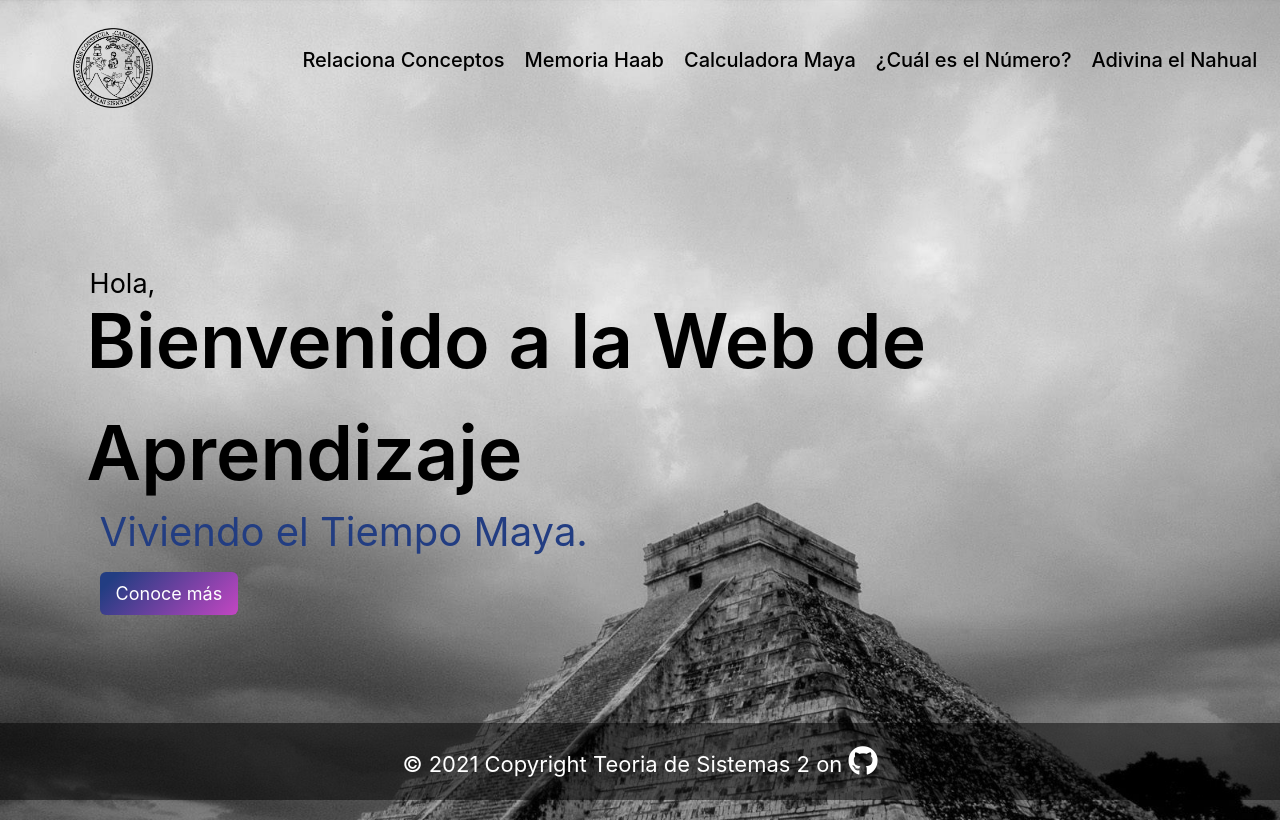
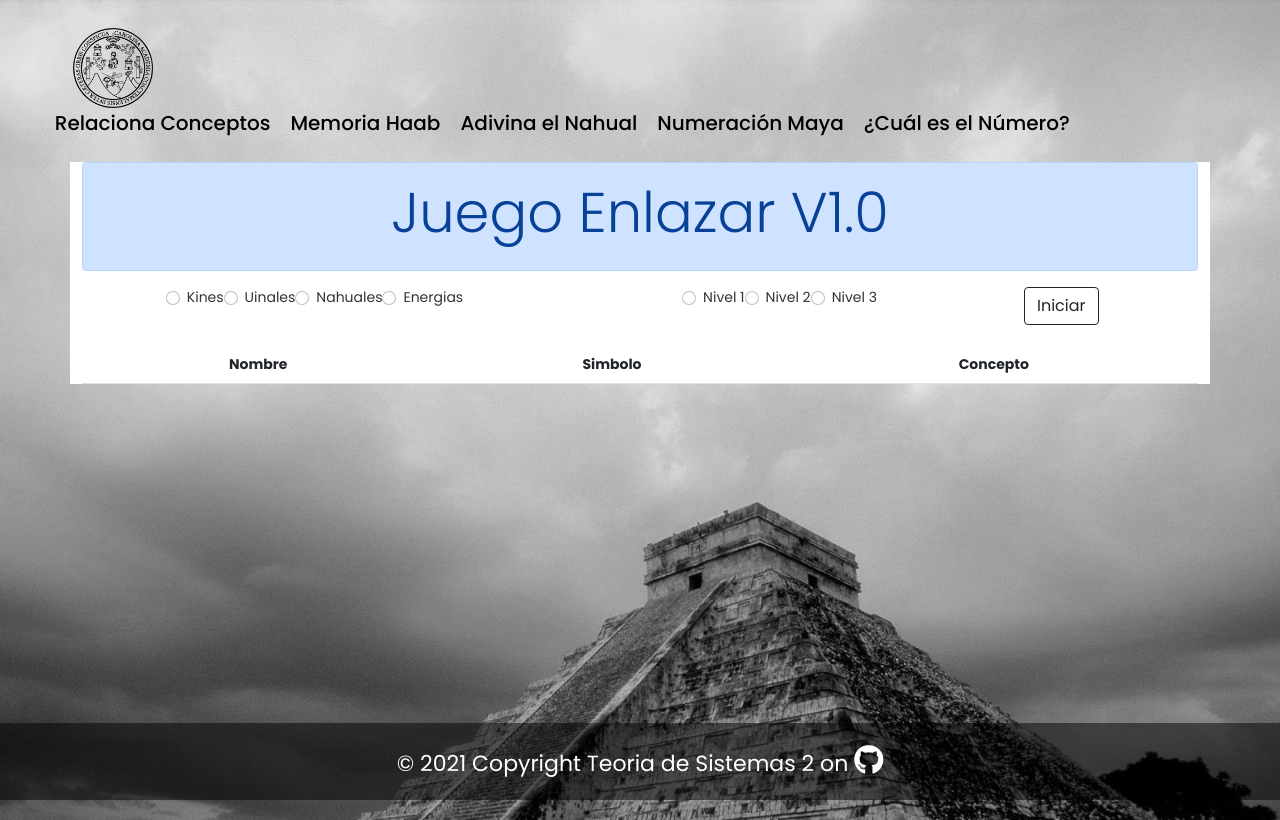
Before and after one commit to leohasa/JuegoMaya, an Angular app: page /juegoEnlazar in a window 1280 px wide. Built offline with nearby package versions, Linux system fonts and the light colour scheme.

Commit message:
Uniendo juegos

```diff
--- a/src/app/app-routing.module.ts
+++ b/src/app/app-routing.module.ts
@@ -5,13 +5,17 @@ import { CalcComponent } from './mathematics/calc/calc.component';
 import { MathematicsComponent } from './mathematics/mathematics.component';
 import { NumeracionComponent } from './mathematics/numeracion/numeracion.component';
 import { MemoryGameComponent } from './components/memory-game/memory-game.component';
+import { BodyGeneralComponent } from './body-general/body-general.component';
+import { AdivinadorComponent } from './adivinador/adivinador.component';
 
 const routes: Routes = [
+    { path: '', component: BodyGeneralComponent },
     { path: 'math', component: MathematicsComponent },
     { path: 'math/num', component: NumeracionComponent },
     { path: 'math/calc', component: CalcComponent },
     { path: 'juegoEnlazar', component: JuegoEnlaceComponent },
     { path: 'memory', component: MemoryGameComponent },
+    { path: 'adivina', component: AdivinadorComponent }
 ];
 
 @NgModule({
--- a/src/app/app.component.html
+++ b/src/app/app.component.html
@@ -1,3 +1,3 @@
 <app-navbar></app-navbar>
-<app-body-general></app-body-general>
+<router-outlet></router-outlet>
 <app-footer-general></app-footer-general>
--- a/src/app/components/memory-game/memory-game.component.html
+++ b/src/app/components/memory-game/memory-game.component.html
@@ -1,4 +1,4 @@
-<div class="container-lg">
+<div class="container">
     <div class="row px-2">
         <div class="row p-2 d-flex align-items-center">
             <div class="col title d-flex align-items-center">
--- a/src/app/footer-general/footer-general.component.ts
+++ b/src/app/footer-general/footer-general.component.ts
@@ -3,6 +3,7 @@ import { Component, OnInit } from '@angular/core';
 @Component({
   selector: 'app-footer-general',
   template: `
+  <br><br><br><br>
 <footer class="text-center text-white fixed-bottom" >
       <!-- Copyright -->
       <div class="text-center text-white p-3" id="copyright">
--- a/src/app/juegoEnlace/juegoEnlace.component.html
+++ b/src/app/juegoEnlace/juegoEnlace.component.html
@@ -1,92 +1,154 @@
+<div class="container">
     <div class="alert alert-primary" role="alert">
-  <h1 class="display-4" style="text-align: center;">Juego Enlazar V1.0</h1>
+        <h1 class="display-4" style="text-align: center">Juego Enlazar V1.0</h1>
     </div>
 
     <div class="container">
         <div class="row">
             <div class="col">
-
-        <div style="justify-content: center;display: flex;">
+                <div class="d-flex justify-content-center">
                     <div class="form-check">
-            <input class="form-check-input" name="radio2" type="radio" id="kines" (change)="tipoDatos('kines')">
+                        <input
+                            class="form-check-input"
+                            name="radio2"
+                            type="radio"
+                            id="kines"
+                            (change)="tipoDatos('kines')"
+                        />
                         <label class="form-check-label" for="flexRadioDefault1">
                             Kines
                         </label>
                     </div>
                     <div class="form-check">
-            <input class="form-check-input" name="radio2" type="radio" id="kines" (change)="tipoDatos('uinales')">
+                        <input
+                            class="form-check-input"
+                            name="radio2"
+                            type="radio"
+                            id="kines"
+                            (change)="tipoDatos('uinales')"
+                        />
                         <label class="form-check-label" for="flexRadioDefault1">
                             Uinales
                         </label>
                     </div>
                     <div class="form-check">
-            <input class="form-check-input" name="radio2" type="radio" id="kines" (change)="tipoDatos('nahuales')">
+                        <input
+                            class="form-check-input"
+                            name="radio2"
+                            type="radio"
+                            id="kines"
+                            (change)="tipoDatos('nahuales')"
+                        />
                         <label class="form-check-label" for="flexRadioDefault1">
                             Nahuales
                         </label>
                     </div>
                     <div class="form-check">
-            <input class="form-check-input" name="radio2" type="radio" id="energias" (change)="tipoDatos('energias')">
+                        <input
+                            class="form-check-input"
+                            name="radio2"
+                            type="radio"
+                            id="energias"
+                            (change)="tipoDatos('energias')"
+                        />
                         <label class="form-check-label" for="flexRadioDefault2">
                             Energias
                         </label>
                     </div>
                 </div>
-
             </div>
 
             <div class="col">
-
-        <div style="justify-content: center;display: flex;">
+                <div style="justify-content: center; display: flex">
                     <div class="form-check">
-            <input class="form-check-input" name="radio1" type="radio" id="nivel1" (change)="iniciar(3)">
+                        <input
+                            class="form-check-input"
+                            name="radio1"
+                            type="radio"
+                            id="nivel1"
+                            (change)="iniciar(3)"
+                        />
                         <label class="form-check-label" for="flexRadioDefault1">
                             Nivel 1
                         </label>
                     </div>
                     <div class="form-check">
-            <input class="form-check-input" name="radio1" type="radio" id="nivel2" (change)="iniciar(2)">
+                        <input
+                            class="form-check-input"
+                            name="radio1"
+                            type="radio"
+                            id="nivel2"
+                            (change)="iniciar(2)"
+                        />
                         <label class="form-check-label" for="flexRadioDefault2">
                             Nivel 2
                         </label>
                     </div>
                     <div class="form-check">
-            <input class="form-check-input" name="radio1" type="radio" id="nivel2" (change)="iniciar(1)">
+                        <input
+                            class="form-check-input"
+                            name="radio1"
+                            type="radio"
+                            id="nivel2"
+                            (change)="iniciar(1)"
+                        />
                         <label class="form-check-label" for="flexRadioDefault2">
                             Nivel 3
                         </label>
                     </div>
                 </div>
-
             </div>
 
             <div class="col-2">
-
-        <button type="button" class="btn btn-outline-dark" (click)="iniciarJuego()">Iniciar</button>
-
+                <button
+                    type="button"
+                    class="btn btn-outline-dark"
+                    (click)="iniciarJuego()"
+                >
+                    Iniciar
+                </button>
             </div>
         </div>
     </div>
-<br>
+    <br />
+    <div class="container">
     <div class="juego">
-  <app-boton-dinamico *ngFor="let recorrer of datos; let i = index" (salidaInfo)="logica1!.mover($event)"
-    [identifierName]="recorrer[2]" [buttonText]="recorrer[1]" [clase]="recorrer[0]">
+        <app-boton-dinamico
+            *ngFor="let recorrer of datos; let i = index"
+            (salidaInfo)="logica1!.mover($event)"
+            [identifierName]="recorrer[2]"
+            [buttonText]="recorrer[1]"
+            [clase]="recorrer[0]"
+        >
         </app-boton-dinamico>
+    </div>
     </div>
 
     <table class="table">
         <thead class="thead-light">
             <tr>
-      <th scope="col" style="text-align: center;">Nombre</th>
-      <th scope="col" style="text-align: center;">Simbolo</th>
-      <th scope="col" style="text-align: center;">Concepto</th>
+                <th scope="col" style="text-align: center">Nombre</th>
+                <th scope="col" style="text-align: center">Simbolo</th>
+                <th scope="col" style="text-align: center">Concepto</th>
             </tr>
         </thead>
         <tbody>
             <tr *ngFor="let mesnaje2 of mensaje">
-      <td style="text-align: center;">{{mesnaje2[0]}}</td>
-      <td style="text-align: center;"> <img src="{{'assets/imagenes/'+tipoJuego+'/'+mesnaje2[0]+'.png'}}" width="50"> </td>
-      <td style="text-align: center;">{{mesnaje2[1]}}</td>
+                <td style="text-align: center">{{ mesnaje2[0] }}</td>
+                <td style="text-align: center">
+                    <img
+                        src="{{
+                            'assets/imagenes/' +
+                                tipoJuego +
+                                '/' +
+                                mesnaje2[0] +
+                                '.png'
+                        }}"
+                        width="50"
+                    />
+                </td>
+                <td style="text-align: center">{{ mesnaje2[1] }}</td>
             </tr>
         </tbody>
     </table>
+</div>
--- a/src/app/navbar/navbar.component.html
+++ b/src/app/navbar/navbar.component.html
@@ -2,16 +2,15 @@
     <nav>
         <div class="navbar">
             <div class="logo">
-        <img src="./assets/resources/logousac.png" alt="">
+                <img src="./assets/resources/logousac.png" alt="" />
             </div>
             <ul class="menu">
-        <li><a href="#">Relaciona Conceptos</a></li>
-       <li><a href="#">Memoria Haab</a></li>
-        <li><a href="">Calculadora Maya</a></li>
-        <li><a href="#">¿Cuál es el Número?</a></li>
-       <li><a href="#">Adivina el Nahual</a></li>
+                <li><a routerLink="juegoEnlazar">Relaciona Conceptos</a></li>
+                <li><a routerLink="memory">Memoria Haab</a></li>
+                <li><a routerLink="adivina">Adivina el Nahual</a></li>
+                <li><a routerLink="math/calc">Numeración Maya</a></li>
+                <li><a routerLink="math/num">¿Cuál es el Número?</a></li>
             </ul>
-
         </div>
     </nav>
 </header>
--- a/src/styles.css
+++ b/src/styles.css
@@ -1,3 +1,10 @@
+@import url('https://fonts.googleapis.com/css2?family=Poppins:wght@200;300;400;500;600;700&display=swap');
+*{
+  margin: 0;
+  padding: 0;
+  box-sizing: border-box;
+  font-family: 'Poppins',sans-serif;
+}
 body{
     height: 100vh;
     width: 100%;
```
Lines whose indentation alone changed are shown as unchanged.
